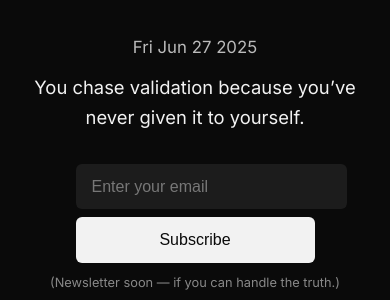
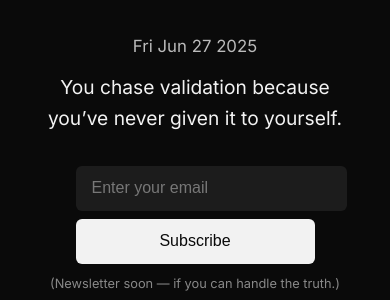
Before and after one commit to seksariarishit/disappointmentpanda, a plain HTML site: page index.html in a window 390 px wide. Shown: the part 303-603 px from the top of the page. Drawn offline with Linux system fonts and the light colour scheme.

Commit message:
Update index.html

```diff
--- a/index.html
+++ b/index.html
@@ -62,8 +62,10 @@
 
     .quote {
   font-size: 1.4rem;
-      max-width: 650px;
+  font-weight: 500;
   line-height: 1.6;
+  max-width: 38ch; /* limits quote length for better balance */
+  text-align: center;
   margin: 0 auto 2rem;
   padding: 0 1rem;
   word-wrap: break-word;
@@ -148,7 +150,8 @@
     }
 
     @media (max-width: 600px) {
-      .quote { font-size: 1.15rem; }
+      .quote { font-size: 1.2rem;
+  max-width: 28ch;}
       input[type="email"], button { width: 100%; }
       .email-form { flex-direction: column; }
       main { padding: 1.5rem 1rem; }
```
Lines whose indentation alone changed are shown as unchanged.
